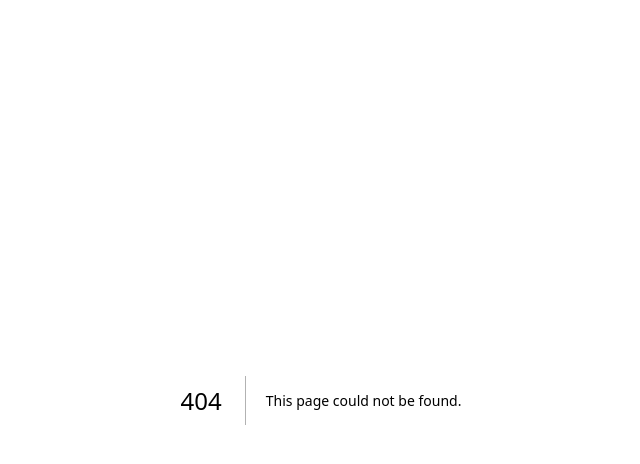
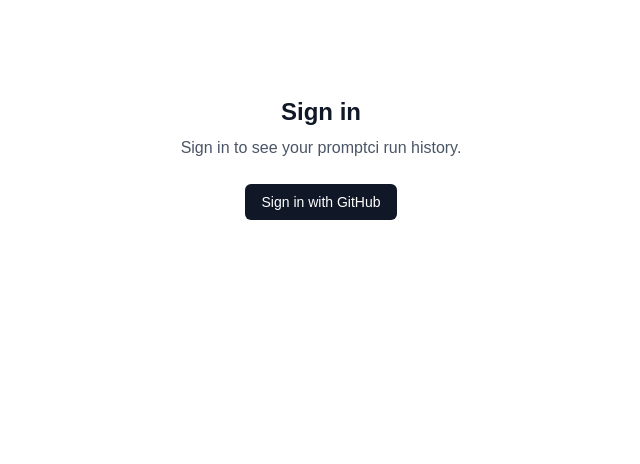
Before and after one commit to kibin28-glitch/prompt-ci-dashboard, a Next.js app: page /login in a window 1280 px wide. Before the commit this address had no page. Shown: the top 464 px of the page, without its empty margins (319-959 px from the left). Built offline with nearby package versions, Linux system fonts and the light colour scheme.

Commit message:
Add GitHub login page and OAuth callback route

```diff
--- /dev/null
+++ b/app/auth/callback/route.ts
@@ -0,0 +1,18 @@
+import { NextResponse } from "next/server";
+import { createClient } from "@/lib/supabase/server";
+
+export async function GET(request: Request) {
+  const { searchParams, origin } = new URL(request.url);
+  const code = searchParams.get("code");
+  const next = searchParams.get("next") ?? "/dashboard";
+
+  if (code) {
+    const supabase = await createClient();
+    const { error } = await supabase.auth.exchangeCodeForSession(code);
+    if (!error) {
+      return NextResponse.redirect(`${origin}${next}`);
+    }
+  }
+
+  return NextResponse.redirect(`${origin}/login?error=auth_failed`);
+}
--- /dev/null
+++ b/app/login/page.tsx
@@ -0,0 +1,28 @@
+"use client";
+
+import { createClient } from "@/lib/supabase/client";
+
+export default function LoginPage() {
+  async function handleSignIn() {
+    const supabase = createClient();
+    await supabase.auth.signInWithOAuth({
+      provider: "github",
+      options: { redirectTo: `${window.location.origin}/auth/callback` },
+    });
+  }
+
+  return (
+    <main className="mx-auto max-w-sm px-4 py-24 text-center">
+      <h1 className="text-2xl font-bold text-gray-900">Sign in</h1>
+      <p className="mt-2 text-gray-600">
+        Sign in to see your promptci run history.
+      </p>
+      <button
+        onClick={handleSignIn}
+        className="mt-6 inline-flex items-center gap-2 rounded-md bg-gray-900 px-4 py-2 text-sm font-medium text-white hover:bg-gray-700"
+      >
+        Sign in with GitHub
+      </button>
+    </main>
+  );
+}
```
